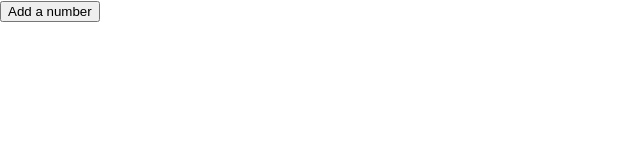
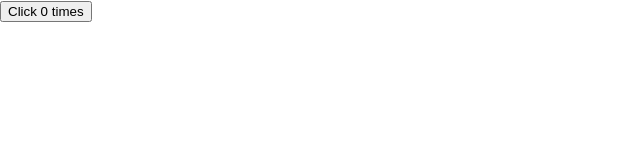
Before and after one commit to pronayguha13/React-Hook, a React (Create React App) app: page / in a window 1280 px wide. Shown: the top 160 px of the page, without its empty margins (0-640 px from the left). Built offline with nearby package versions, Linux system fonts and the light colour scheme.

Commit message:
UseEffect intro

```diff
--- a/src/App.js
+++ b/src/App.js
@@ -1,14 +1,9 @@
-// import HookCounter from "./Components/HookCounter";
-
-// import StateWithObject from "./Components/StateWithObject";
-import StateWithArray from "./Components/StateWithArray";
+import CounterOne from "./Components/UseEffect/CounterOne";
 
 function App() {
   return (
     <div>
-      {/* <HookCounter /> */}
-      {/* <StateWithObject /> */}
-      <StateWithArray />
+      <CounterOne />
     </div>
   );
 }
--- /dev/null
+++ b/src/Components/UseEffect/CounterOne.js
@@ -0,0 +1,18 @@
+import React, { useState, useEffect } from "react";
+
+function CounterOne() {
+  const [count, setCount] = useState(0);
+  useEffect(() => {
+    document.title = `You Clicked ${count} times`;
+  });
+
+  return (
+    <div>
+      <button onClick={() => setCount((prevCount) => prevCount + 1)}>
+        Click {count} times
+      </button>
+    </div>
+  );
+}
+
+export default CounterOne;
```
Also changed, not shown: src/Components/UseState/HookCounter.js (renamed from src/Components/HookCounter.js), src/Components/UseState/StateWithArray.js (renamed from src/Components/StateWithArray.js), src/Components/UseState/StateWithObject.js (renamed from src/Components/StateWithObject.js).
